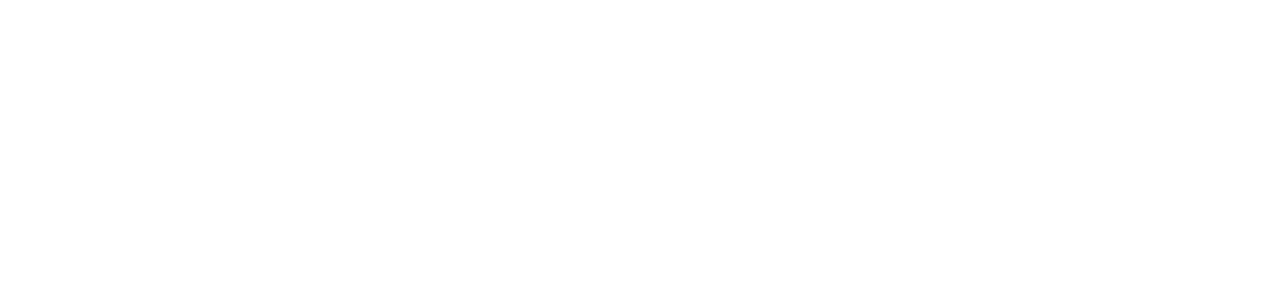
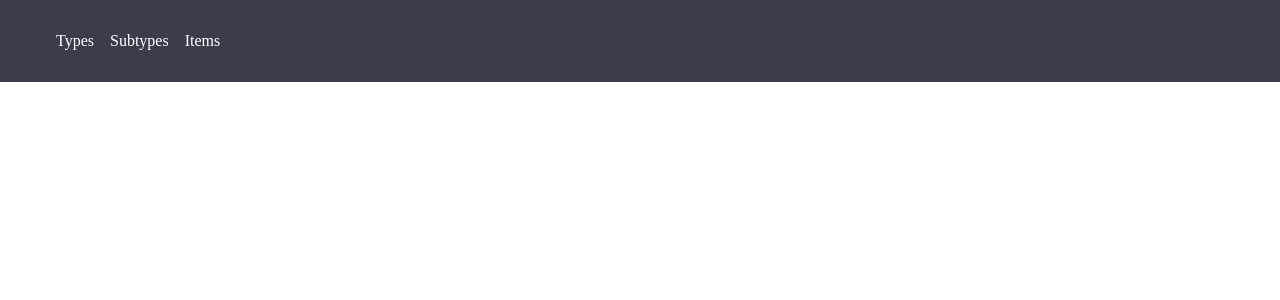
Before and after one commit to sanbika/MOnagement_FE, a Vue app: page /test in a window 1280 px wide. Before the commit this address had no page. Shown: the top 300 px of the page. Built offline with nearby package versions, Linux system fonts and the light colour scheme.

Commit message:
Add NavBar

```diff
--- a/src/App.vue
+++ b/src/App.vue
@@ -1,7 +1,11 @@
 <script setup>
 import { RouterView } from 'vue-router'
+import NavBar from './components/NavBar.vue'
 </script>
 
 <template>
-  <RouterView />
+  <div>
+    <NavBar></NavBar>
+    <RouterView />
+  </div>
 </template>
--- /dev/null
+++ b/src/components/NavBar.vue
@@ -0,0 +1,51 @@
+<style scoped>
+.navbar {
+  background-color: #3c3d4a;
+  color: white;
+  padding: 1rem;
+}
+
+.navbar-container {
+  display: flex;
+  flex-direction: row;
+  justify-content: left;
+  align-items: center;
+}
+
+.nav-links {
+  list-style: none;
+  display: flex;
+  flex-direction: row;
+  gap: 1rem;
+}
+
+.nav-links a {
+  color: white;
+  text-decoration: none;
+  padding-bottom: 0.2rem;
+  border-bottom: 1.5px solid transparent;
+  transition: border-bottom 0.3s ease;
+}
+
+.nav-links a:focus,
+.nav-links a:hover {
+  border-bottom: 1.5px solid white;
+}
+</style>
+<template>
+  <nav class="navbar">
+    <div class="navbar-container">
+      <ul class="nav-links">
+        <li>
+          <router-link to="/types">Types</router-link>
+        </li>
+        <li>
+          <router-link to="/subtypes">Subtypes</router-link>
+        </li>
+        <li>
+          <router-link to="/items">Items</router-link>
+        </li>
+      </ul>
+    </div>
+  </nav>
+</template>
```
